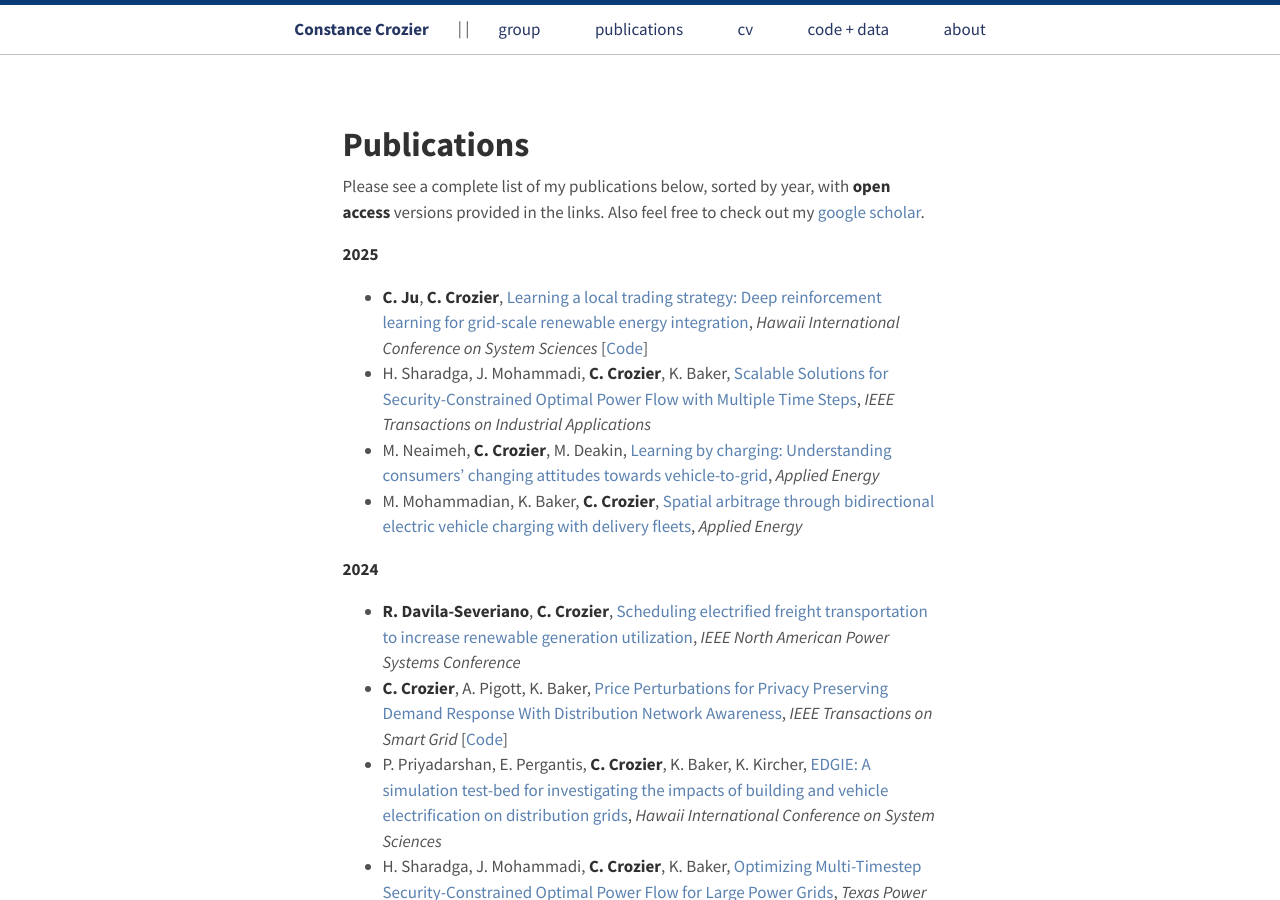
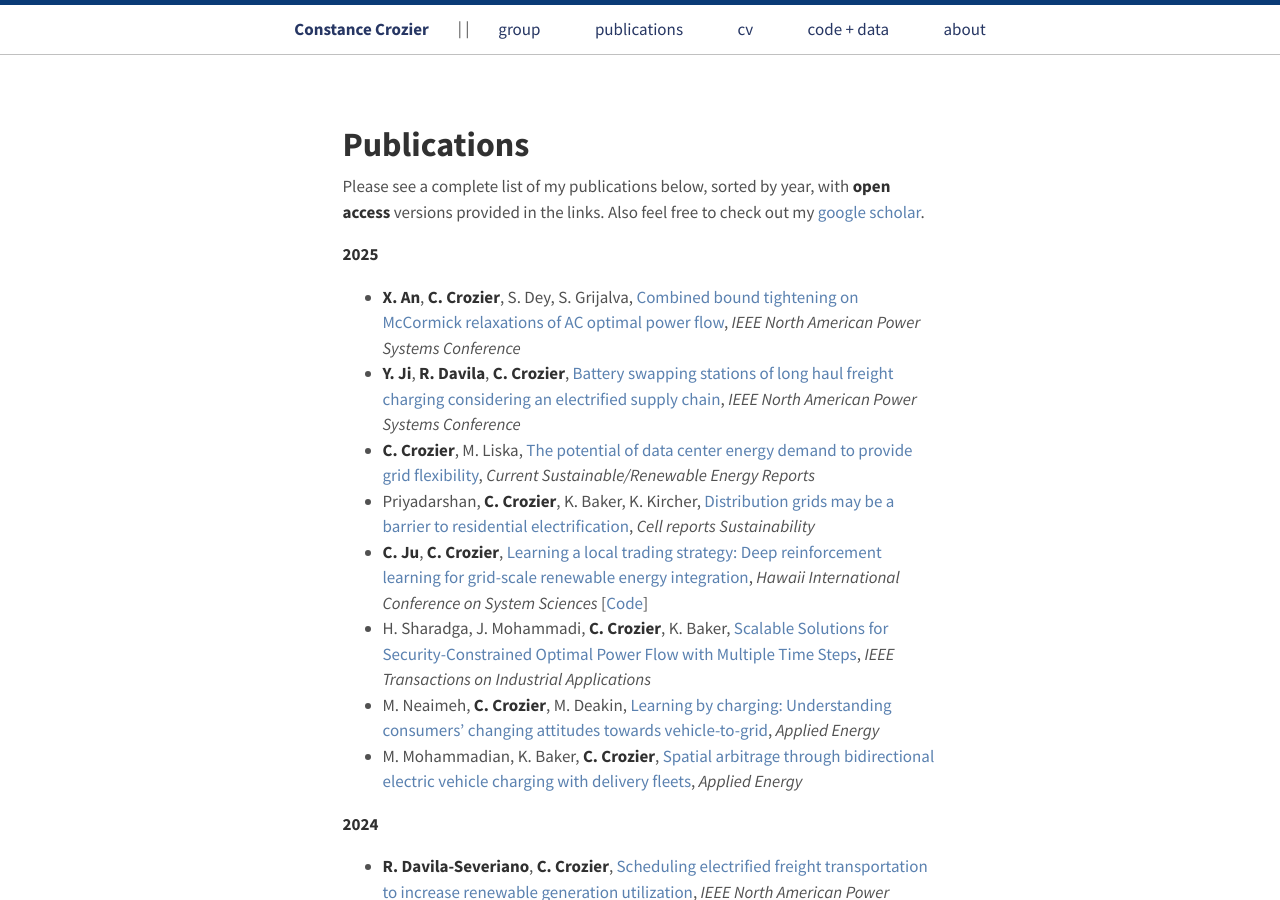
Before and after one commit to constancecrozier/constancecrozier.github.io, a Jekyll site: the page built from pubs.md, in a window 1280 px wide and 900 px high. Built offline with Jekyll 4.4.1, drawn with Linux system fonts in a browser that asks for light colours.

Commit message:
Update publications

```diff
--- a/pubs.md
+++ b/pubs.md
@@ -8,6 +8,10 @@ permalink: /pubs/
 Please see a complete list of my publications below, sorted by year, with **open access** versions provided in the links.  Also feel free to check out my [google scholar](https://scholar.google.com/citations?view_op=list_works&hl=en&hl=en&user=2rfuFzwAAAAJ).
 
 **2025**
+* **X. An**, **C. Crozier**, S. Dey, S. Grijalva, [Combined bound tightening on McCormick relaxations of AC optimal power flow](/files/NAPS_252.pdf), *IEEE North American Power Systems Conference*
+* **Y. Ji**, **R. Davila**, **C. Crozier**, [Battery swapping stations of long haul freight charging considering an electrified supply chain](/files/NAPS_252.pdf), *IEEE North American Power Systems Conference*
+* **C. Crozier**, M. Liska, [The potential of data center energy demand to provide grid flexibility](/files/Data_Centers_Review_jk.pdf), *Current Sustainable/Renewable Energy Reports*
+* Priyadarshan, **C. Crozier**, K. Baker, K. Kircher, [Distribution grids may be a barrier to residential electrification](/files/CELL_REPORTS_SUSTAINABILITY.pdf), *Cell reports Sustainability*
 * **C. Ju**, **C. Crozier**, [Learning a local trading strategy: Deep reinforcement learning for grid-scale renewable energy integration](/files/hiccs_25.pdf), *Hawaii International Conference on System Sciences* [[Code](https://github.com/jucaleb4/battery-trading)]
 * H. Sharadga, J. Mohammadi, **C. Crozier**, K. Baker, [Scalable Solutions for Security-Constrained Optimal Power Flow with Multiple Time Steps](/files/sharadga_go.pdf), *IEEE Transactions on Industrial Applications*
 * M. Neaimeh, **C. Crozier**, M. Deakin, [Learning by charging: Understanding consumers’ changing attitudes towards vehicle-to-grid](/files/V2G_perceptions.pdf), *Applied Energy*
@@ -19,8 +23,6 @@ Please see a complete list of my publications below, sorted by year, with **open
 * **C. Crozier**, A. Pigott, K. Baker, [Price Perturbations for Privacy Preserving Demand Response With Distribution Network Awareness](/files/robust_dr.pdf), *IEEE Transactions on Smart Grid* [[Code](https://github.com/constancecrozier/robustDR)]
 * P. Priyadarshan, E. Pergantis, **C. Crozier**, K. Baker, K. Kircher, [EDGIE: A simulation test-bed for investigating the impacts of building and vehicle electrification on distribution grids](/files/0306.pdf), *Hawaii International Conference on System Sciences*
 * H. Sharadga, J. Mohammadi, **C. Crozier**, K. Baker, [Optimizing Multi-Timestep Security-Constrained Optimal Power Flow for Large Power Grids](/files/2311_15175.pdf), *Texas Power Engineering Conference*
-
-
 
 **2023**
 * C. Winner, J. Garland, **C. Crozier**, K. Baker, [Carbon Emissions Resulting from Different Power Flow Models for Dispatch](/files/gm2023.pdf), *IEEE PES General Meeting*
```
Also changed, not shown: 4 other files.
